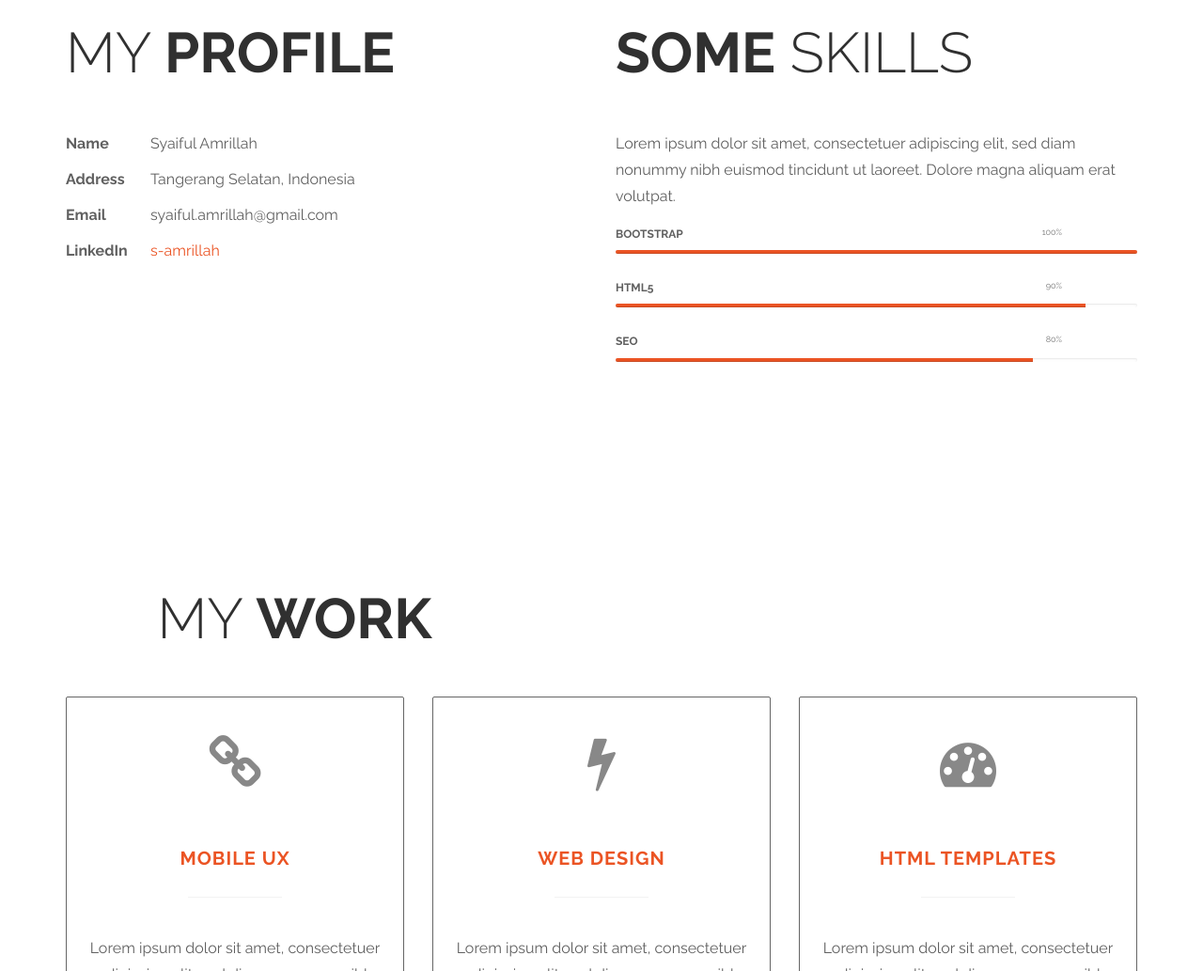
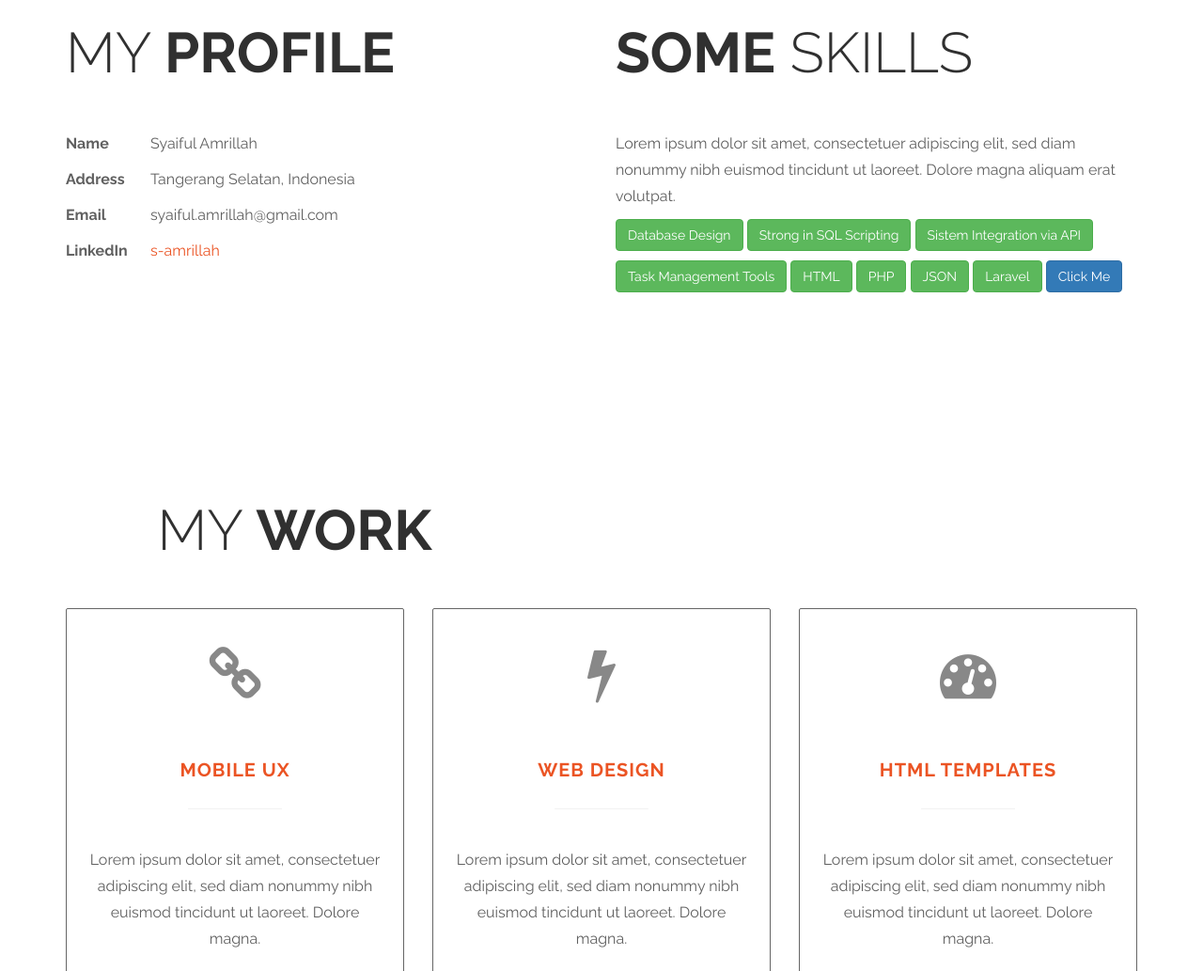
Before and after one commit to SyaifulAmrillah/SyaifulAmrillah.github.io, a plain HTML site: page index.html in a window 1280 px wide. Shown: the part 897-1930 px from the top of the page at 94% size. Drawn offline with nearby package versions, Linux system fonts and the light colour scheme.

Commit message:
menambah skill section

```diff
--- a/css/templatemo-style.css
+++ b/css/templatemo-style.css
@@ -409,6 +409,10 @@ hr {
   padding-right: 80px;
 }
 
+.skill-margin-bottom {
+  margin: 0px 0px 10px 0px;
+}
+
 /* END RESUME */
 
 /* START ABOUT */
--- a/index.html
+++ b/index.html
@@ -12,9 +12,13 @@
 
 	<!-- STYLESHEETS -->
 	<link rel="stylesheet" href="css/bootstrap.min.css">
+	<!-- <link rel="stylesheet" href="https://stackpath.bootstrapcdn.com/bootstrap/4.5.2/css/bootstrap.min.css"> -->
 	<link rel="stylesheet" href="css/font-awesome.min.css">
 	<link rel="stylesheet" href="css/templatemo-style.css">
 	<link href='//fonts.googleapis.com/css?family=Raleway:400,300,600,700' rel='stylesheet' type='text/css'>
+	<script src="https://ajax.googleapis.com/ajax/libs/jquery/1.12.4/jquery.min.js"></script>
+	<script src="https://maxcdn.bootstrapcdn.com/bootstrap/3.3.7/js/bootstrap.min.js"></script>
+
 	<!--
 
 Ultra Profile
@@ -97,7 +101,22 @@ https://templatemo.com/tm-464-ultra-profile
 					<h2 class="title"><strong>Some</strong> Skills</h2>
 					<p>Lorem ipsum dolor sit amet, consectetuer adipiscing elit, sed diam nonummy nibh euismod tincidunt
 						ut laoreet. Dolore magna aliquam erat volutpat.</p>
-					<h4 class="tm-progress-label">Bootstrap <small class="progress-percent-small">100%</small></h4>
+					<div class="skill-margin-bottom">
+						<button type=" button" class="btn btn-success">Database Design</button>
+						<button type="button" class="btn btn-success">Strong in SQL Scripting</button>
+						<button type="button" class="btn btn-success">Sistem Integration via API</button>
+					</div>
+					<div>
+						<button type="button" class="btn btn-success">Task Management Tools</button>
+						<button type="button" class="btn btn-success">HTML</button>
+						<button type="button" class="btn btn-success">PHP</button>
+						<button type="button" class="btn btn-success">JSON</button>
+						<button type="button" class="btn btn-success">Laravel</button>
+						<button type="button" class="btn btn-primary" data-toggle="popover" data-placement="top"
+							title="Popover Title" data-content="This is the content of the popover.">Click Me</button>
+
+					</div>
+					<!-- <h4 class="tm-progress-label">Bootstrap <small class="progress-percent-small">100%</small></h4>
 					<div class="progress tm-progress">
 						<div class="progress-bar progress-bar-danger" role="progressbar" aria-valuenow="100"
 							aria-valuemin="0" aria-valuemax="100" style="width: 100%;"></div>
@@ -110,10 +129,10 @@ https://templatemo.com/tm-464-ultra-profile
 					<h4 class="tm-progress-label">SEO <small class="progress-percent-small">80%</small></h4>
 					<div class="progress tm-progress">
 						<div class="progress-bar progress-bar-danger" role="progressbar" aria-valuenow="80"
-							aria-valuemin="0" aria-valuemax="100" style="width: 80%;"></div>
-					</div>
+							aria-valuemin="0" aria-valuemax="100" style="width: 80%;"></div> -->
 				</div>
 			</div>
+		</div>
 		</div>
 	</section>
 	<!-- END RESUME -->
@@ -405,6 +424,11 @@ https://templatemo.com/tm-464-ultra-profile
 	<script src="js/isotope.js"></script>
 	<script src="js/imagesloaded.min.js"></script>
 	<script src="js/custom.js"></script>
+	<script>
+		$(document).ready(function () {
+			$('[data-toggle="popover"]').popover();
+		});
+	</script>
 </body>
 
 </html>
```
